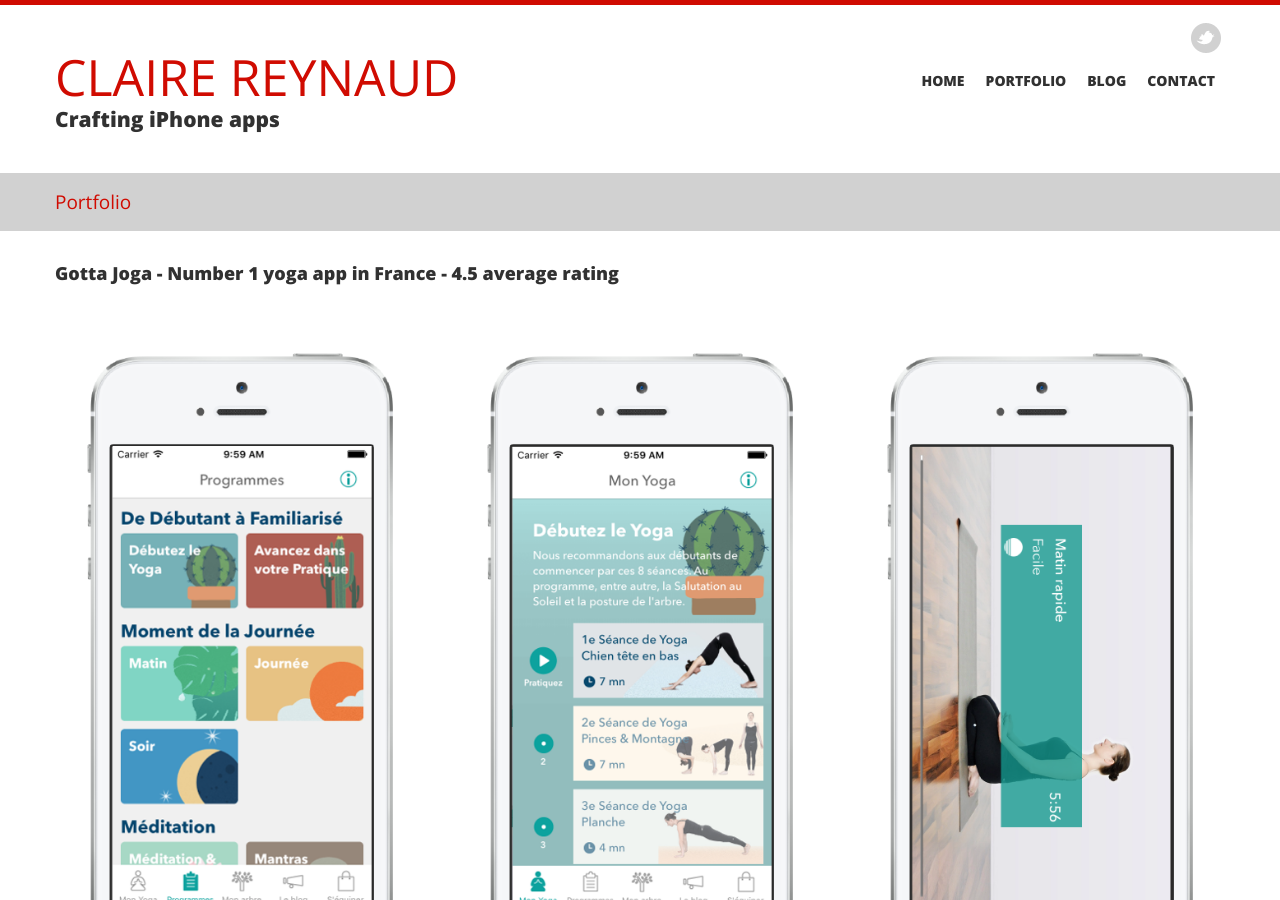
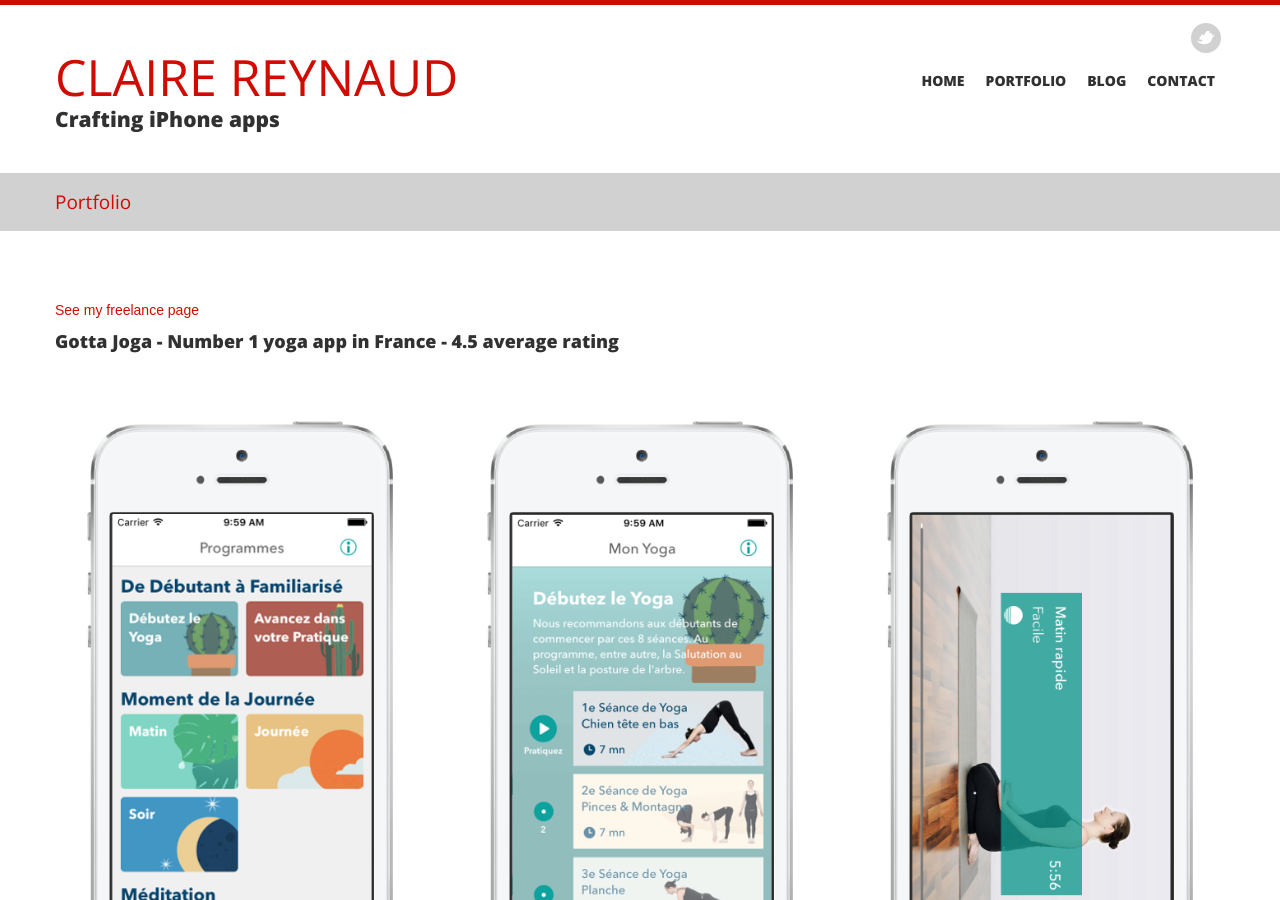
Before and after one commit to creynaud/creynaud.github.io, a Jekyll site: the page built from portfolio.html, in a window 1280 px wide and 900 px high. Built offline with Jekyll 4.4.1, drawn with Linux system fonts in a browser that asks for light colours; nearby versions of some CDN libraries; a script that is not in the unit is left out; comment, search, counter and statistics services are not loaded.

Commit message:
Add to portfolio en

```diff
--- a/portfolio.html
+++ b/portfolio.html
@@ -18,6 +18,13 @@
 </div>
 <div class="wrap">
     <div class="container">
+<div class="row">
+
+            <div class="span12 padding-top">
+<a class="hopwork_widget" href="https://www.hopwork.fr/profile/clairereynaud" data-id="52f216fd4168100d16a2ddc2" data-picture="true" data-tags="true" data-recos="true" data-height="510" data-width="320" data\
+-style="clear">See my freelance page</a>
+            </div>
+        </div>
         <div class="row">
             <div class="span12">
                 <h3>Gotta Joga - Number 1 yoga app in France - 4.5 average rating</h3>
```
